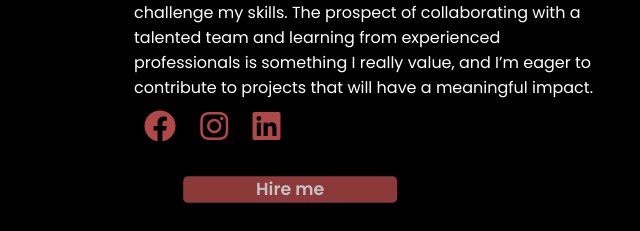
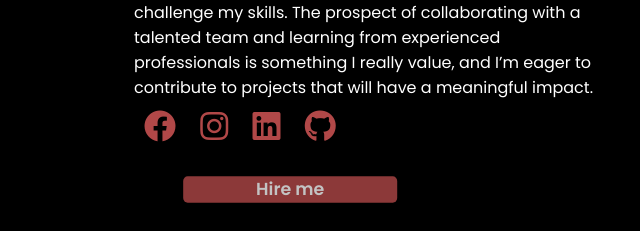
Before and after one commit to Yanyan0708/Pulmano, a plain HTML site: page index.html in a window 1280 px wide. Shown: the part 936-1167 px from the top of the page, 570-1210 px from the left. Drawn offline with nearby package versions, Linux system fonts and the light colour scheme.

Commit message:
index.html

```diff
--- a/index.html
+++ b/index.html
@@ -102,6 +102,8 @@
                 </a>
                 <a href="https://www.linkedin.com/in/ian-pulmano-a2a7a0333" target="_blank" data-aos="fade-right" data-aos-duration="1500" data-aos-delay="1300">
                   <i class="fa-brands fa-linkedin"></i>
+                  <a href="https://github.com/Yanyan0708" target="_blank" data-aos="fade-right" data-aos-duration="1500" data-aos-delay="1300">
+                    <i class="fa-brands fa-github"></i>
                 </a>
               </div>
 
```
